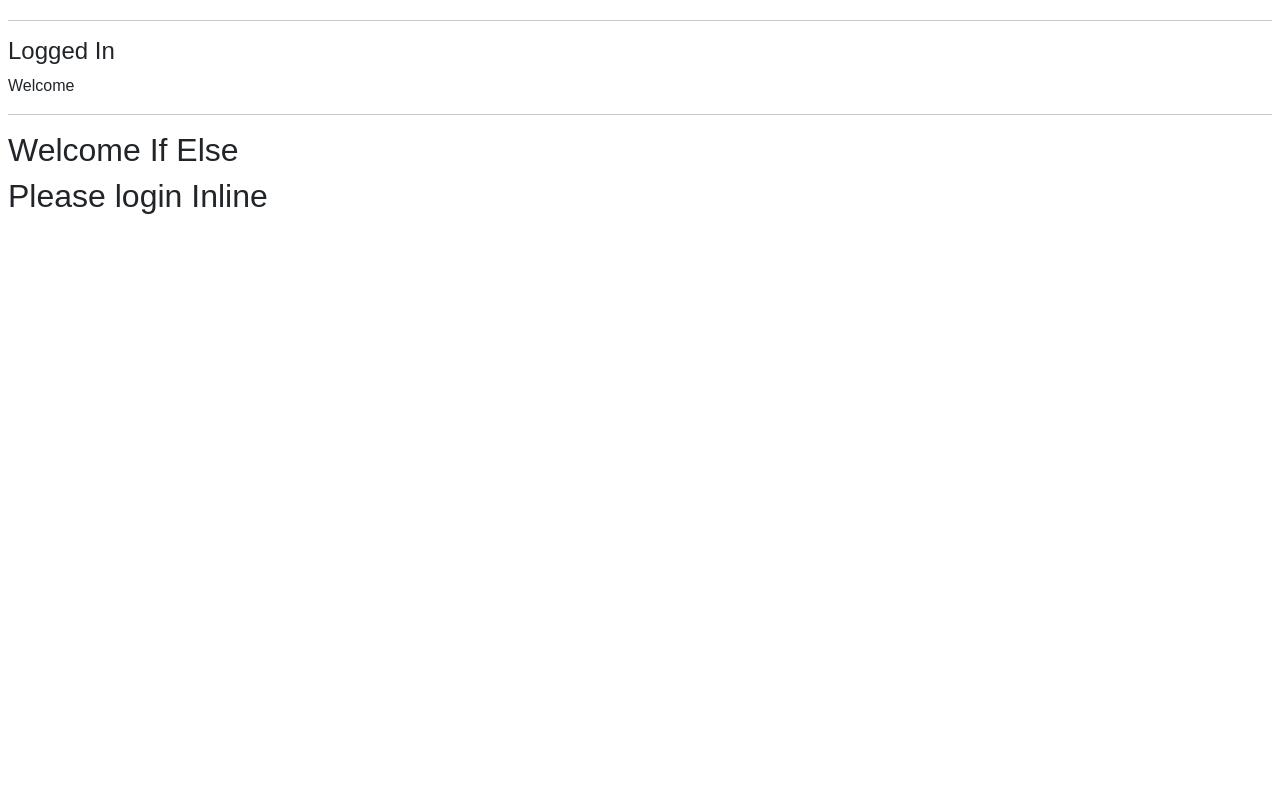
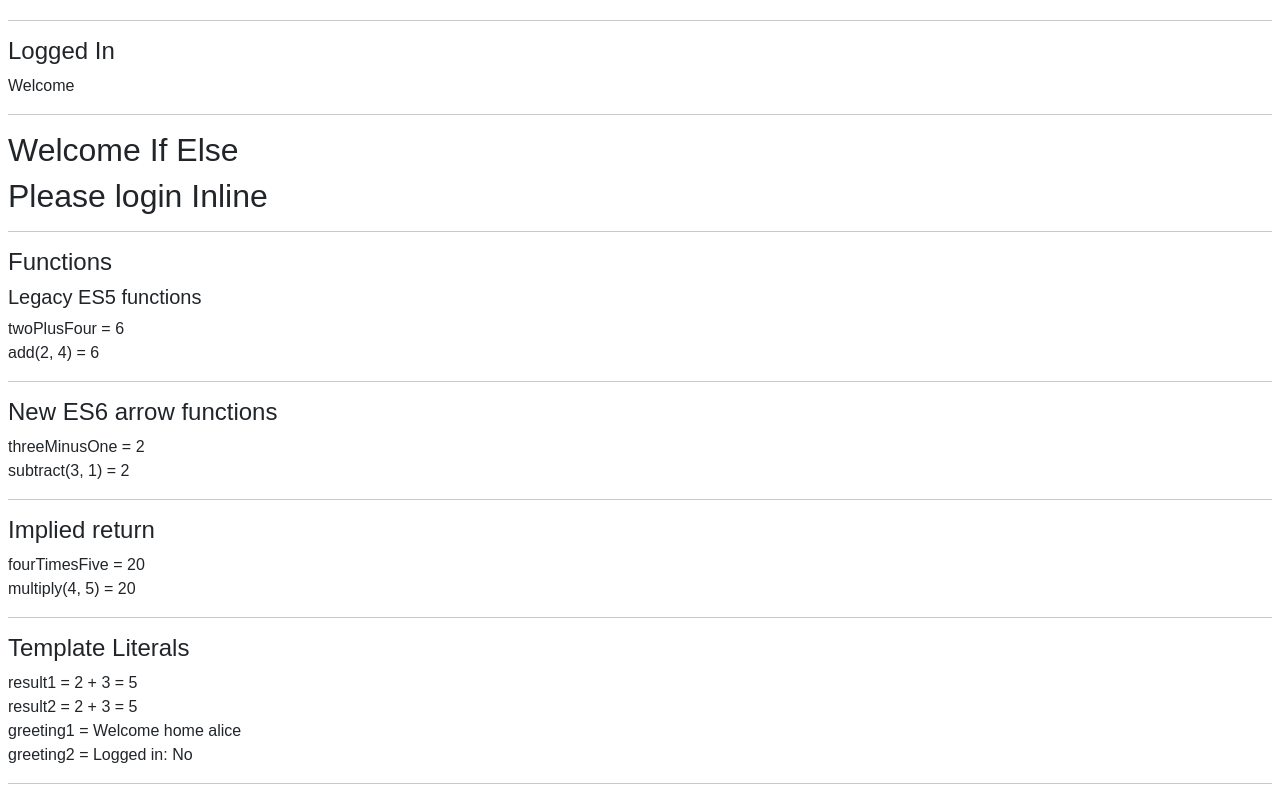
Before and after one commit to yashhbeladiya/kanbas-react-web-app, a React (Create React App) app: page /#/Labs/Lab3 in a window 1280 px wide. Shown: the part 651-1451 px from the top of the page. Before the commit the page ends 874 px from the top, so only its background shows below. Built offline with nearby package versions, Linux system fonts and the light colour scheme.

Commit message:
Lab3: functions in JS

```diff
--- /dev/null
+++ b/src/Labs/Lab3/ArrowFunctions.tsx
@@ -0,0 +1,14 @@
+const subtract = (a: number, b: number) => {
+  return a - b;
+};
+export default function ArrowFunctions() {
+  const threeMinusOne = subtract(3, 1);
+  console.log(threeMinusOne);
+  return (
+    <div id="wd-arrow-functions">
+      <h4>New ES6 arrow functions</h4>
+      threeMinusOne = {threeMinusOne} <br />
+      subtract(3, 1) = {subtract(3, 1)} <hr />
+    </div>
+  );
+}
--- a/src/Labs/Lab3/ConditionalOutputInline.tsx
+++ b/src/Labs/Lab3/ConditionalOutputInline.tsx
@@ -3,7 +3,7 @@
   return (
     <div id="wd-conditional-output-inline">
       {loggedIn && <h2>Welcome Inline</h2>}
-      {!loggedIn && <h2>Please login Inline</h2>}
+      {!loggedIn && <h2>Please login Inline</h2>} <hr />
     </div>
   );
 };
--- /dev/null
+++ b/src/Labs/Lab3/ImpliedReturn.tsx
@@ -0,0 +1,14 @@
+const multiply = (a: number, b: number) => a * b;
+
+export default function ImpliedReturn() {
+  const fourTimesFive = multiply(4, 5);
+  console.log(fourTimesFive);
+  return (
+    <div id="wd-implied-return">
+      <h4>Implied return</h4>
+      fourTimesFive = {fourTimesFive}
+      <br />
+      multiply(4, 5) = {multiply(4, 5)} <hr />
+    </div>
+  );
+}
--- /dev/null
+++ b/src/Labs/Lab3/LegacyFunctions.tsx
@@ -0,0 +1,15 @@
+function add(a: number, b: number) {
+  return a + b;
+}
+export default function LegacyFunctions() {
+  const twoPlusFour = add(2, 4);
+  console.log(twoPlusFour);
+  return (
+    <div id="wd-legacy-functions">
+      <h4>Functions</h4>
+      <h5>Legacy ES5 functions</h5>
+      twoPlusFour = {twoPlusFour} <br />
+      add(2, 4) = {add(2, 4)} <hr />
+    </div>
+  );
+}
--- /dev/null
+++ b/src/Labs/Lab3/TemplateLiterals.tsx
@@ -0,0 +1,18 @@
+export default function TemplateLiterals() {
+  const five = 2 + 3;
+  const result1 = "2 + 3 = " + five;
+  const result2 = `2 + 3 = ${2 + 3}`;
+  const username = "alice";
+  const greeting1 = `Welcome home ${username}`;
+  const loggedIn = false;
+  const greeting2 = `Logged in: ${loggedIn ? "Yes" : "No"}`;
+  return (
+    <div id="wd-template-literals">
+      <h4>Template Literals</h4>
+      result1 = {result1} <br />
+      result2 = {result2} <br />
+      greeting1 = {greeting1} <br />
+      greeting2 = {greeting2} <hr />
+    </div>
+  );
+}
--- a/src/Labs/Lab3/index.tsx
+++ b/src/Labs/Lab3/index.tsx
@@ -1,7 +1,11 @@
+import ArrowFunctions from "./ArrowFunctions";
 import BooleanVariables from "./BooleanVariables";
 import ConditionalOutputIfElse from "./ConditionalOutputIfElse";
 import ConditionalOutputInline from "./ConditionalOutputInline";
 import IfElse from "./IfElse";
+import ImpliedReturn from "./ImpliedReturn";
+import LegacyFunctions from "./LegacyFunctions";
+import TemplateLiterals from "./TemplateLiterals";
 import TernaryOperator from "./TernaryOperator";
 import VariablesAndConstants from "./VariablesAndConstants";
 
@@ -15,6 +19,10 @@
             <TernaryOperator />
             <ConditionalOutputIfElse />
             <ConditionalOutputInline />
+            <LegacyFunctions />
+            <ArrowFunctions />
+            <ImpliedReturn />
+            <TemplateLiterals />
         </div>
     );
 }
```
